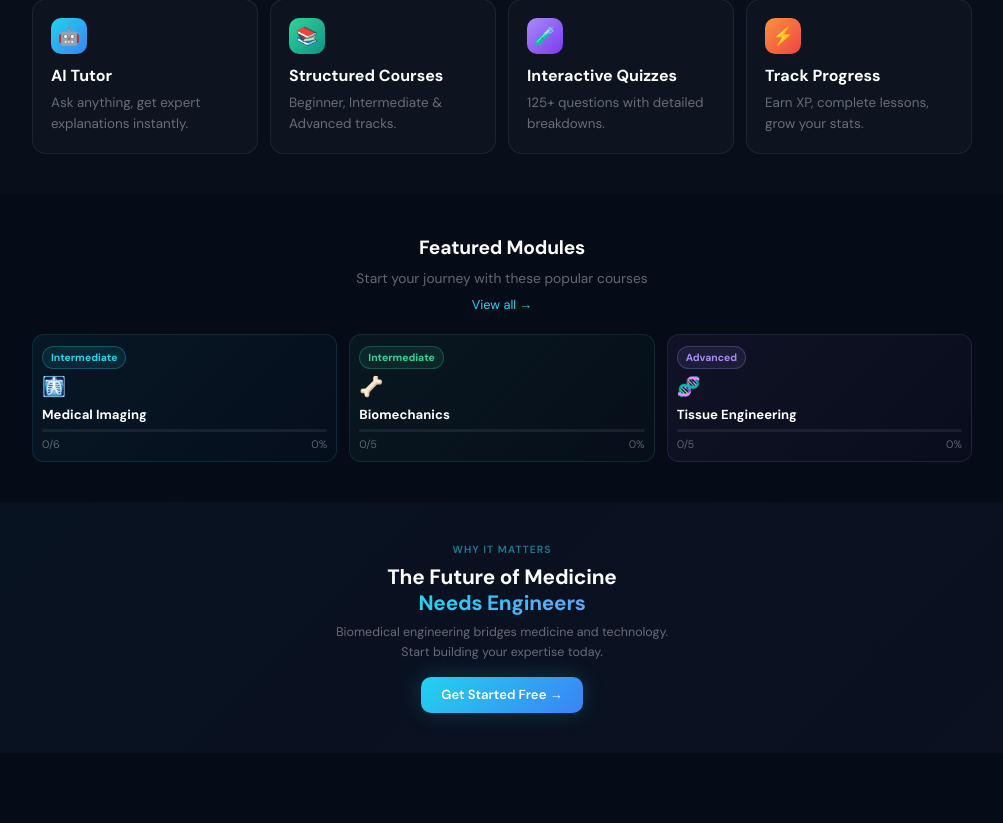
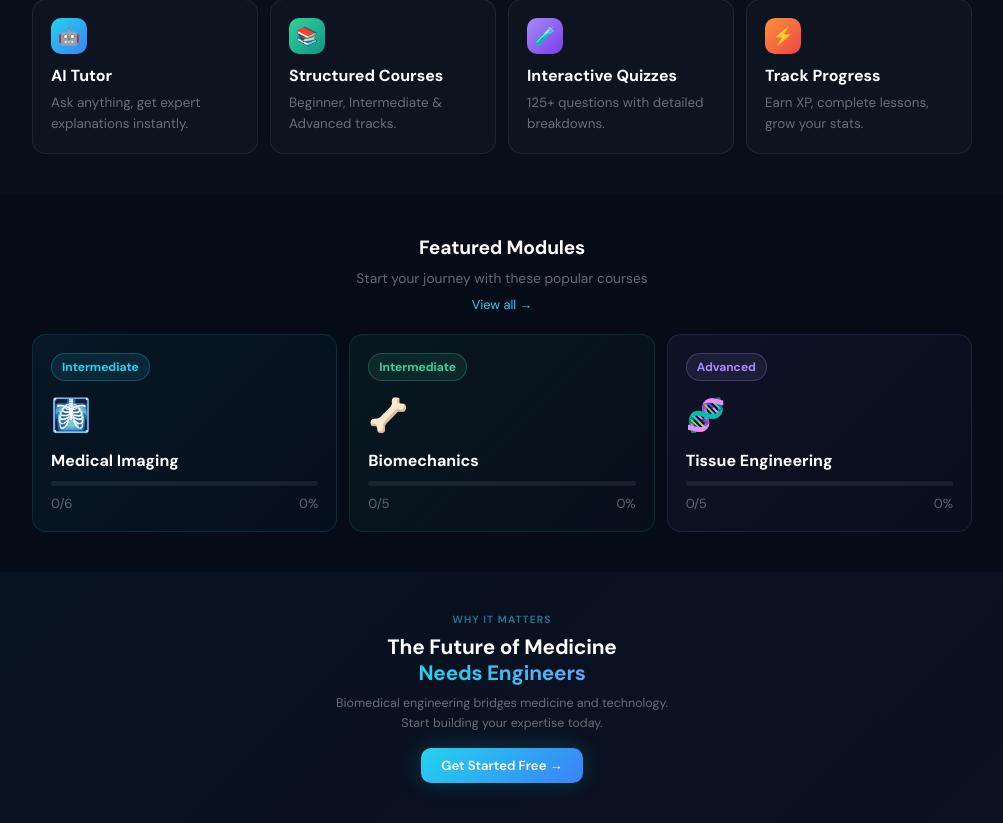
Before and after one commit to AlexandraDigital/bme-beginner-app, a React (Vite) app: page / in a window 1280 px wide. Shown: the part 663-1486 px from the top of the page, without its empty margins (138-1141 px from the left). Before the commit the page ends 1416 px from the top, so only its background shows below. Built offline with nearby package versions, Linux system fonts and the light colour scheme.

Commit message:
fix: module cards match AI Tutor card size - bigger padding, emoji, title, progress bar

```diff
--- a/src/App.jsx
+++ b/src/App.jsx
@@ -59,7 +59,7 @@ const STYLES = `
   .feature-grid { display:grid; grid-template-columns:repeat(2,1fr); gap:8px; }
 
   /* CARDS */
-  .mod-card { border-radius:12px; padding:9px; cursor:pointer; transition:transform 0.2s; }
+  .mod-card { border-radius:14px; padding:18px; cursor:pointer; transition:transform 0.2s; }
   .mod-card:hover { transform:scale(1.02); }
   .cta-title { font-family:'DM Sans',sans-serif; font-size:1.05rem; font-weight:700; margin-bottom:8px; letter-spacing:-0.01em; }
 
@@ -112,8 +112,8 @@ const STYLES = `
     .cta-title { font-size:0.98rem; }
     .tutor-wrap { padding:14px 12px; }
     .section-header { flex-direction:column; align-items:flex-start; gap:4px; }
-    .mod-card .mod-emoji { font-size:1.25rem !important; margin-bottom:4px !important; }
-    .mod-card h3 { font-size:0.78rem !important; }
+    .mod-card .mod-emoji { font-size:1.6rem !important; margin-bottom:8px !important; }
+    .mod-card h3 { font-size:0.88rem !important; }
   }
 
   /* SMALL PHONES (≤390px) */
@@ -121,7 +121,7 @@ const STYLES = `
     .hero-title { font-size:clamp(2.1rem,7vw,2.7rem); }
     .stat-val { font-size:0.95rem; }
     .module-grid { gap:6px; }
-    .mod-card { padding:9px; }
+    .mod-card { padding:14px; }
   }
 
   /* LANDSCAPE PHONE */
@@ -202,11 +202,11 @@ function ModCard({mod,done,onClick}){
   const n=mod.lessons.filter(l=>done.includes(l.id)).length;
   const pct=Math.round(n/mod.lessons.length*100);
   return(<div onClick={onClick} className="mod-card" style={{border:`1px solid ${mod.color}22`,background:`linear-gradient(135deg,${mod.color}10,${mod.color}05)`}}>
-    <div style={{display:"inline-flex",padding:"3px 8px",borderRadius:20,background:`${mod.color}18`,border:`1px solid ${mod.color}44`,color:mod.color,fontSize:"0.65rem",fontWeight:700,marginBottom:4}}>{mod.level}</div>
-    <div className="mod-emoji" style={{fontSize:"1.2rem",marginBottom:3}}>{mod.emoji}</div>
-    <h3 style={{fontWeight:700,fontSize:"0.82rem",marginBottom:4,fontFamily:"'DM Sans',sans-serif"}}>{mod.title}</h3>
-    <div style={{height:3,background:"rgba(255,255,255,0.07)",borderRadius:2,marginBottom:4,overflow:"hidden"}}><div style={{height:"100%",width:`${pct}%`,background:mod.grad,borderRadius:2,transition:"width 0.4s"}}/></div>
-    <div style={{display:"flex",justifyContent:"space-between",fontSize:"0.68rem",color:"rgba(255,255,255,0.35)"}}><span>{n}/{mod.lessons.length}</span><span>{pct}%</span></div>
+    <div style={{display:"inline-flex",padding:"4px 10px",borderRadius:20,background:`${mod.color}18`,border:`1px solid ${mod.color}44`,color:mod.color,fontSize:"0.75rem",fontWeight:700,marginBottom:10}}>{mod.level}</div>
+    <div className="mod-emoji" style={{fontSize:"2rem",marginBottom:10}}>{mod.emoji}</div>
+    <h3 style={{fontWeight:700,fontSize:"1.0rem",marginBottom:8,fontFamily:"'DM Sans',sans-serif"}}>{mod.title}</h3>
+    <div style={{height:5,background:"rgba(255,255,255,0.07)",borderRadius:3,marginBottom:8,overflow:"hidden"}}><div style={{height:"100%",width:`${pct}%`,background:mod.grad,borderRadius:3,transition:"width 0.4s"}}/></div>
+    <div style={{display:"flex",justifyContent:"space-between",fontSize:"0.82rem",color:"rgba(255,255,255,0.35)"}}><span>{n}/{mod.lessons.length}</span><span>{pct}%</span></div>
   </div>);
 }
 
```
